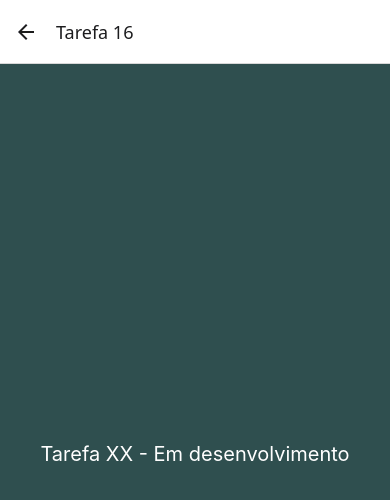
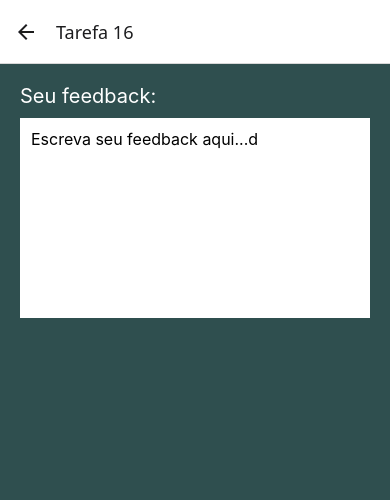
Before and after one commit to LFbruck/TestePerformance1-ReactNative, a React Native app: screen /Task16 in a window 390 px wide. Shown: the top 500 px of the page. Built offline with nearby package versions, Linux system fonts and the light colour scheme; what react-native-worklets would draw is missing.

Commit message:
Teste de Performance Finalizado - 16 exercicios prontos

```diff
--- a/src/screens/Task16Screen.tsx
+++ b/src/screens/Task16Screen.tsx
@@ -1,10 +1,15 @@
-import React from 'react';
-import { View, Text, StyleSheet } from 'react-native';
+import React from "react";
+import { View, Text, StyleSheet, TextInput } from "react-native";
 
-export default function TaskXXScreen() {
+export default function Task16Screen() {
     return (
         <View style={styles.container}>
-            <Text style={styles.title}>Tarefa XX - Em desenvolvimento</Text>
+            <Text style={styles.label}>Seu feedback:</Text>
+            <TextInput
+                multiline={true}
+                style={styles.input}
+                placeholder="Escreva seu feedback aqui...d"
+            />
         </View>
     );
 }
@@ -12,14 +17,20 @@ export default function TaskXXScreen() {
 const styles = StyleSheet.create({
     container: {
         flex: 1,
-        backgroundColor: 'darkslategray',
-        justifyContent: 'center',
-        alignItems: 'center',
+        backgroundColor: "darkslategray",
         padding: 20,
     },
-    title: {
-        color: 'white',
+    label: {
+        color: "white",
         fontSize: 20,
-        textAlign: 'center',
+        marginBottom: 10,
+    },
+    input: {
+        backgroundColor: "white",
+        height: 200,
+        padding: 10,
+        fontSize: 16,
+        borderWidth: 1,
+        borderColor: "white",
     },
 });
```
